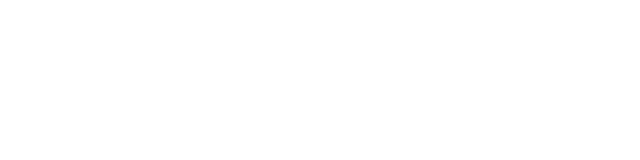
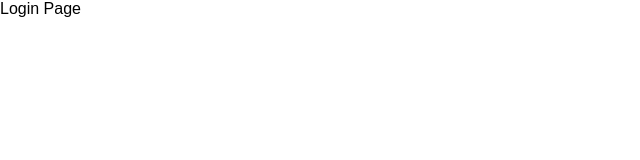
Before and after one commit to Frasato/system-calls, a React (Create React App) app: page / in a window 1280 px wide. Shown: the top 160 px of the page, without its empty margins (0-640 px from the left). Built offline with nearby package versions, Linux system fonts and the light colour scheme.

Commit message:
Add routes on app.js file

```diff
--- a/src/App.js
+++ b/src/App.js
@@ -1,7 +1,10 @@
+import { BrowserRouter } from "react-router-dom";
+import RouterApp from "./routes/routes.js";
+
 export default function App() {
   return (
-    <div>
-
-    </div>
+    <BrowserRouter>
+      <RouterApp/>
+    </BrowserRouter>
   );
 }
```
